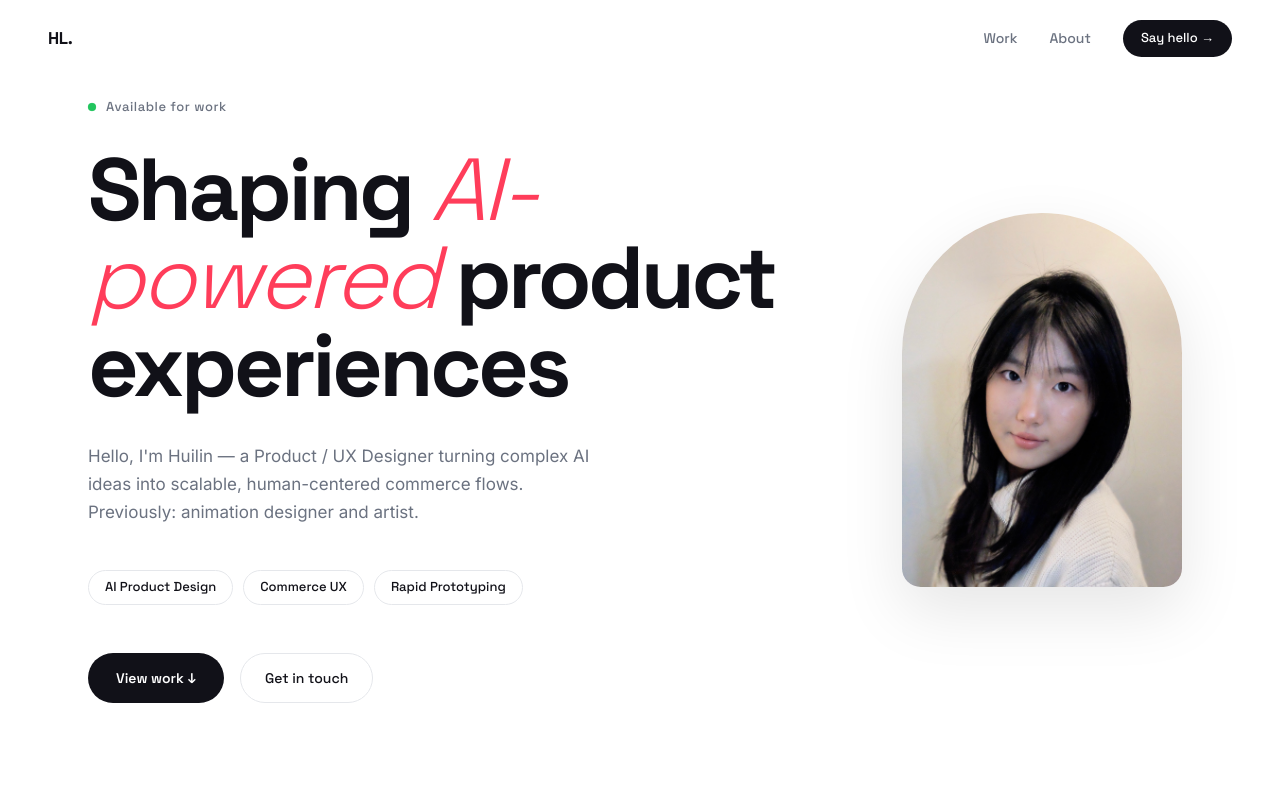
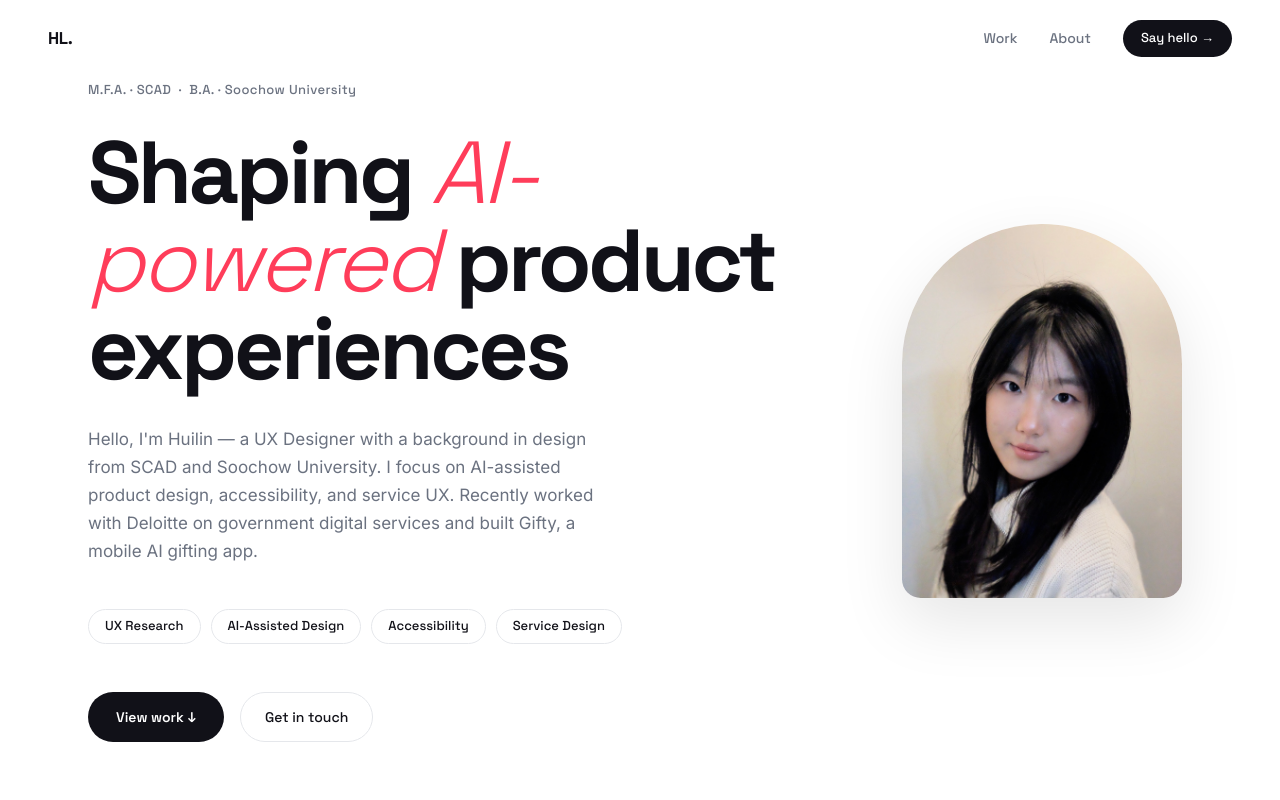
Before and after one commit to Huilin12148/Huilin, a plain HTML site: page index.html in a window 1280 px wide. Shown: the top 800 px of the page. Drawn offline with Linux system fonts and the light colour scheme.

Commit message:
Add files via upload

```diff
--- a/index.html
+++ b/index.html
@@ -322,19 +322,19 @@
 <div class="hero">
   <div class="hero-text">
     <div class="hero-eyebrow">
-      <span class="dot-live"></span>
-      Available for work
+      <span style="font-family:var(--sans);font-size:13px;font-weight:500;color:var(--muted);letter-spacing:.03em;">M.F.A. · SCAD &nbsp;·&nbsp; B.A. · Soochow University</span>
     </div>
     <h1 class="hero-title">
       Shaping <em>AI-powered</em> product experiences
     </h1>
     <p class="hero-sub">
-      Hello, I'm Huilin — a Product / UX Designer turning complex AI ideas into scalable, human-centered commerce flows. Previously: animation designer and artist.
+      Hello, I'm Huilin — a UX Designer with a background in design from SCAD and Soochow University. I focus on AI-assisted product design, accessibility, and service UX. Recently worked with Deloitte on government digital services and built Gifty, a mobile AI gifting app.
     </p>
     <div class="hero-tags">
-      <span class="hero-tag">AI Product Design</span>
-      <span class="hero-tag">Commerce UX</span>
-      <span class="hero-tag">Rapid Prototyping</span>
+      <span class="hero-tag">UX Research</span>
+      <span class="hero-tag">AI-Assisted Design</span>
+      <span class="hero-tag">Accessibility</span>
+      <span class="hero-tag">Service Design</span>
     </div>
     <div class="hero-actions">
       <a href="#work" class="btn-primary">View work ↓</a>
```
